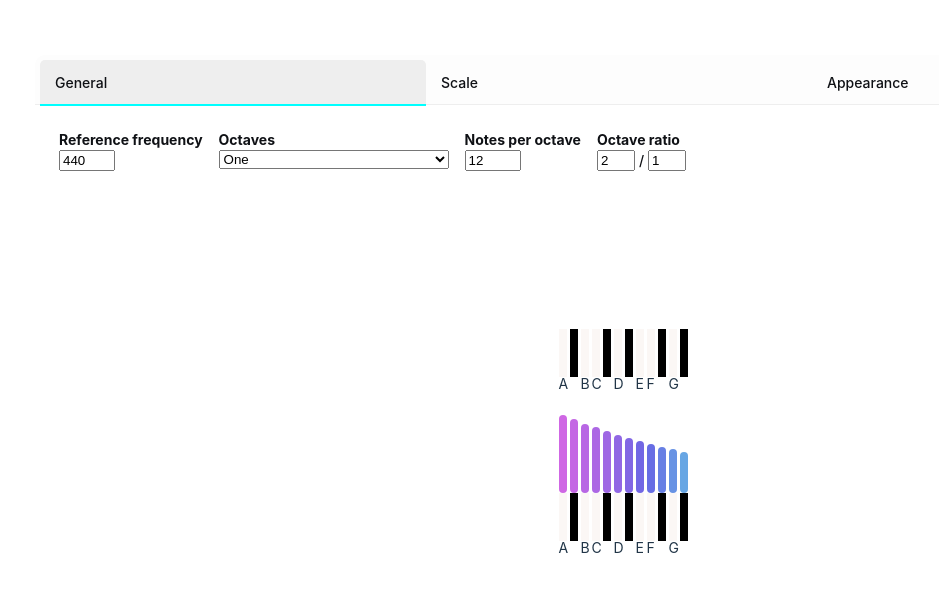
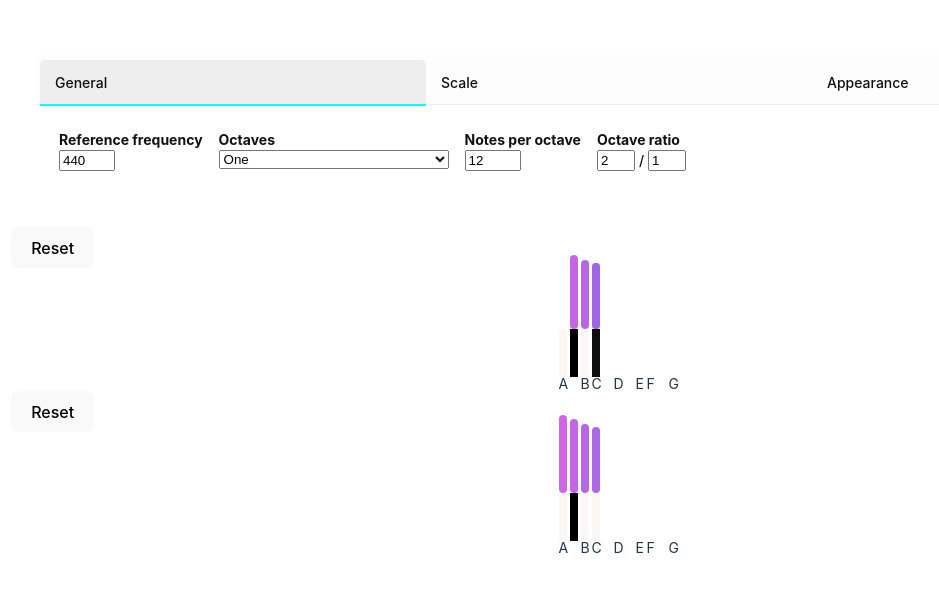
Before and after one commit to aacheng17/mere-music, a React (Vite) app: page / in a window 1280 px wide. Shown: the part 107-698 px from the top of the page, without its empty margins (21-960 px from the left). Built offline with nearby package versions, Linux system fonts and the light colour scheme.

Commit message:
Animation sequences initial work

```diff
--- a/src/components/String.tsx
+++ b/src/components/String.tsx
@@ -1,26 +1,27 @@
 import React from 'react'
-import { AnimatePresence, motion } from "motion/react"
+import { AnimatePresence, delay, motion, TargetAndTransition } from "motion/react"
 import { Freq, ScaleType, stringWidth } from '../Models';
 import { IStringSettingsModel } from './StringSettings';
+import { makeStringAnimData } from './StringAnim';
+import { IAnimProps } from './animation';
 
 export interface IStringProps {
   layoutId: string,
   freq: Freq,
   height: number,
-  logHeight: number,
   x: number,
-  logView: boolean,
   isSemiHover: boolean,
   onHoverStart?: ()=>void,
   onHoverEnd?: ()=>void,
-  settings: IStringSettingsModel
+  settings: IStringSettingsModel,
+  animProps: IAnimProps,
+  triggerAnim: number
 }
 
 export const String = (props: IStringProps) => {
-  const { layoutId, freq, height, logHeight, x, logView, isSemiHover, onHoverStart, onHoverEnd, settings } = props
+  const { layoutId, freq, height, x, isSemiHover, onHoverStart, onHoverEnd, settings, animProps, triggerAnim } = props
 
   const isBlackKey = React.useMemo(() => [1, 4, 6, 9, 11].includes(freq.noteIndexWithinOctave), [freq])
-  const displayHeight = React.useMemo(() => logView ? logHeight: height, [height, logHeight, logView])
   const roundedFreq = React.useMemo(() => (Math.round(freq.getHertz() * 100) / 100).toFixed(2), [freq])
 
   const backgroundColor = React.useMemo(() => {
@@ -31,16 +32,36 @@ export const String = (props: IStringProps) => {
     return `hsl(${hue}, 70%, 65%)`
   }, [freq, settings.octaveDen, settings.octaveNum])
 
+  const [ delays, setDelays ] = React.useState<(() => void)[]>([])
+  const [ animate, setAnimate ] = React.useState<TargetAndTransition>()
+  React.useEffect(() => {
+    delays.forEach(delay => delay())
+    const newDelays: (() => void)[] = []
+
+    if (animProps) {
+      const animData = makeStringAnimData({ ...animProps, height })
+      setAnimate(animData.frames[0].animate)
+      animData.frames.forEach(frame => {
+        newDelays.push(delay(() => {setAnimate(frame.animate)}, animData.startTime + frame.time))
+      })
+      newDelays.push(delay(() => setDelays([]), animData.startTime + animData.frames[animData.frames.length-1].time + 1))
+    }
+
+    setDelays(newDelays)
+  // eslint-disable-next-line react-hooks/exhaustive-deps
+  }, [triggerAnim])
+
   const animateContainer = React.useMemo(() => ({ x, opacity: freq.visible ? 1 : 0, y : freq.visible ? 0 : -16 }), [freq.visible, x])
 
-  const animate = React.useMemo(() => {
+  const gestureAnimate = React.useMemo(() => {
+    if (delays.length) { return {} }
     return {
       y: isSemiHover ? -8 : 0,
       transition: {
         y: { duration: 0.1 }
       }
     }
-  }, [isSemiHover])
+  }, [delays.length, isSemiHover])
 
   const stringLabel: React.CSSProperties = React.useMemo(() => ({ width: '0px', visibility: isSemiHover ? 'visible' : 'hidden' }), [isSemiHover])
   const pianoKeyNoteString = React.useMemo(() => {
@@ -56,10 +77,11 @@ export const String = (props: IStringProps) => {
   }, [freq.noteIndexWithinOctave])
   const pianoKey: React.CSSProperties = React.useMemo(() => ({ backgroundColor: isBlackKey ? 'black' : '#fbf7f5' }), [isBlackKey])
 
-  return (<motion.div onHoverStart={onHoverStart} onHoverEnd={onHoverEnd}>
-    <motion.div style={stringContainer} animate={animateContainer}>
+  return animate ? (<motion.div onHoverStart={onHoverStart} onHoverEnd={onHoverEnd} initial={false}>
+    <motion.div style={stringContainer} animate={animateContainer} initial={false}>
       <motion.div style={stringLabel} animate={{ rotate: -90 }}>{roundedFreq}</motion.div>
       <motion.div
+        initial={false}
         layoutId={layoutId}
         style={{
           width: stringWidth,
@@ -67,8 +89,10 @@ export const String = (props: IStringProps) => {
           borderRadius: 5,
         }}
         animate={{
+          opacity: 1,
+          height: height,
           ...animate,
-          height: displayHeight
+          ...gestureAnimate
         }}
       />
       <AnimatePresence>
@@ -78,11 +102,11 @@ export const String = (props: IStringProps) => {
             animate={{ ...animate, height: '48px', width: stringWidth }}
             exit={{ opacity: 0, scale: 0 }}
           />
-          <motion.div style={pianoKeyLabel}>{pianoKeyNoteString}</motion.div>
+          {<motion.div style={pianoKeyLabel}>{pianoKeyNoteString}</motion.div>}
         </motion.div>}
       </AnimatePresence>
     </motion.div>
-  </motion.div>)
+  </motion.div>) : null
 }
 
 const stringContainer: React.CSSProperties = {
--- /dev/null
+++ b/src/components/StringAnim.ts
@@ -0,0 +1,41 @@
+import { stringGap, stringWidth } from "../Models"
+import { Anim, IAnimData, IAnimProps } from "./animation"
+
+export interface IFromStringProps extends IAnimProps {
+  sourceHeight: number,
+  height: number
+}
+
+export const makeStringAnimData = (props: IAnimProps): IAnimData => {
+  switch (props.anim) {
+    case Anim.SIMPLE:
+      return makeSimpleAnim(props)
+    case Anim.FROM_STRING:
+      return makeFromStringAnim(props as IFromStringProps)
+  }
+}
+
+const makeSimpleAnim = (props: IAnimProps): IAnimData => {
+  return {
+    startTime: props.startTime,
+    duration: props.duration,
+    frames: [
+      { animate: { opacity: 0 }, time: 0 },
+      { animate: { opacity: 1 }, time: props.duration * 0.5 }
+    ]
+  }
+}
+
+const makeFromStringAnim = (props: IFromStringProps): IAnimData => {
+  const sourceX = -(stringWidth + stringGap)
+  return {
+    startTime: props.startTime,
+    duration: props.duration,
+    frames: [
+      { animate: { opacity: 0, x: sourceX, height: props.sourceHeight }, time: 0 },
+      { animate: { opacity: 1, x: sourceX, height: props.sourceHeight }, time: 0.25 },
+      { animate: { opacity: 1, x: 0, height: props.sourceHeight}, time: props.duration * 0.5 },
+      { animate: { opacity: 1, x: 0, height: props.height }, time: props.duration * 0.75 }
+    ]
+  }
+}
--- a/src/components/Strings.tsx
+++ b/src/components/Strings.tsx
@@ -3,13 +3,16 @@ import { distanceBetweenStringCenters, Freq, stringGap } from "../Models"
 import React from "react"
 import { String } from './String'
 import { IStringSettingsModel } from "./StringSettings"
+import { Anim } from "./animation"
+import { makeStringAnimProps } from "./StringsAnim"
 
 const getStringLogHeight = (absoluteFreq: number) => Math.log(20000 / absoluteFreq) * 100
 
-export const Strings = (props: { freqs: Freq[], settings: IStringSettingsModel }) => {
-  const { freqs, settings } = props
+export const Strings = (props: { freqs: Freq[], settings: IStringSettingsModel, anim?: Anim }) => {
+  const { freqs, settings, anim } = props
 
   const [ hoveredStringIndex, setHoveredStringIndex ] = React.useState<number>()
+  const [ triggerAnim, setTriggerAnim ] = React.useState(0)
 
   const [ stringElements, containerWidth ] = React.useMemo(() => {
     if (!freqs.length) return []
@@ -18,11 +21,11 @@ export const Strings = (props: { freqs: Freq[], settings: IStringSettingsModel }
 
     const stringData = freqs.map((freq, i) => {
       const absoluteFreq = freq.getHertz()
-      const height = 34300 / absoluteFreq
       const logHeight = getStringLogHeight(absoluteFreq)
+      const displayHeight = settings.logView ? logHeight : (34300 / absoluteFreq)
       return {
         freq,
-        height,
+        height: displayHeight,
         logHeight,
         layoutId: `string${i}`,
         logView: settings.logView,
@@ -33,20 +36,26 @@ export const Strings = (props: { freqs: Freq[], settings: IStringSettingsModel }
       }
     })
 
-    let strings: JSX.Element[] = []
-
+    let stringProps = []
     if (settings.evenXSpacing) {
-      strings = stringData.map(s => <String {...s} x={0} />)
+      stringProps = stringData.map(s => ({ ...s, x: 0 }))
     } else {
       const averageDiffLogHeight = (stringData[stringData.length-1].logHeight - stringData[0].logHeight) / (stringData.length - 1)
-      strings = stringData.map((s, i) => {
+      stringProps = stringData.map((s, i) => {
         const x = i === 0 ? 0 : (stringData[i].logHeight - stringData[i-1].logHeight - averageDiffLogHeight) / Math.abs(averageDiffLogHeight) * distanceBetweenStringCenters
-        return <String {...s} x={x} />
+        return { ...s, x }
       })
     }
 
-    return [ strings, containerWidth ]
-  }, [freqs, hoveredStringIndex, settings])
+    let t = 250
+    return [ stringProps.map((s, i) => {
+      const duration = 1000
+      const isFirst = i === 0
+      const animProps = makeStringAnimProps({ anim: anim ?? Anim.SIMPLE, startTime: t, duration, sourceHeight: isFirst ? undefined : stringProps[i-1].height}, isFirst)
+      t += duration + 250
+      return <String key={i} {...s} animProps={animProps} triggerAnim={triggerAnim} />
+    }), containerWidth ]
+  }, [anim, freqs, hoveredStringIndex, settings, triggerAnim])
 
   const stringsContainer: React.CSSProperties = React.useMemo(() => ({
     display: 'flex',
@@ -58,6 +67,7 @@ export const Strings = (props: { freqs: Freq[], settings: IStringSettingsModel }
   }), [containerWidth])
 
   return <motion.div style={strings}>
+    <motion.button style={{position: 'absolute'}} onClick={() => setTriggerAnim(t => (t+1)%2)}>Reset</motion.button>
     <motion.div style={stringsContainer}>{stringElements}</motion.div>
   </motion.div>
 }
--- /dev/null
+++ b/src/components/StringsAnim.tsx
@@ -0,0 +1,10 @@
+import { Anim, IAnimProps } from "./animation"
+
+export const makeStringAnimProps = (props: IAnimProps, isFirst: boolean) => {
+  switch (props.anim) {
+    case Anim.SIMPLE:
+      return props
+    case Anim.FROM_STRING:
+      return isFirst ? { ...props, anim: Anim.SIMPLE } : props
+  }
+}
--- /dev/null
+++ b/src/components/animation.ts
@@ -0,0 +1,22 @@
+import { TargetAndTransition } from "motion/react"
+
+export enum Anim {
+  SIMPLE, FROM_STRING
+}
+
+export interface IAnimProps {
+  anim: Anim
+  startTime: number
+  duration: number
+}
+
+export interface IAnimFrame {
+  animate: TargetAndTransition,
+  time: number
+}
+
+export interface IAnimData {
+  startTime: number
+  duration: number
+  frames: IAnimFrame[]
+}
--- a/src/components/animation/EqualConstruction.tsx
+++ b/src/components/animation/EqualConstruction.tsx
@@ -1,52 +1,28 @@
-import { delay, motion } from "motion/react";
+import { motion } from "motion/react";
 import { IStringSettingsModel } from "../StringSettings";
 import React from "react";
 import { Strings } from "../Strings";
 import { getAllFreqs, getEqualTemperamentRatios, getOctaveInfo } from "./construction";
 import { Freq } from "../../Models";
+import { Anim } from "../animation";
 
 export const EqualConstruction = ( props: { settings: IStringSettingsModel} ) => {
   const { settings } = props
 
-  const [ ratioVisuals, setRatioVisuals ] = React.useState<Freq[]>([])
-  const [ freqVisuals, setFreqVisuals ] = React.useState<Freq[]>([])
-
   const [ octaveMult, octavesBelow, octavesAbove ] = React.useMemo(() => getOctaveInfo(settings), [settings])
 
-  const ratios = React.useMemo(() => getEqualTemperamentRatios(octaveMult, settings.notesPerOctave), [octaveMult, settings.notesPerOctave])
+  const ratios = React.useMemo(() =>
+    getEqualTemperamentRatios(octaveMult, settings.notesPerOctave)
+  , [octaveMult, settings.notesPerOctave])
+
+  const stepOneFreqs = React.useMemo(() => ratios.map((ratio, i) => new Freq(ratio, 440, 0, i, true)), [ratios])
 
   const freqs = React.useMemo(() => {
     return getAllFreqs(ratios, settings.referenceNote, octaveMult, octavesAbove, octavesBelow)
   }, [octaveMult, octavesAbove, octavesBelow, ratios, settings.referenceNote])
 
-  React.useEffect(() => {
-    let t = 250
-
-    setRatioVisuals(ratios.map((ratio, i) => new Freq(ratio, 440, 0, i, false)))
-    for (let i = 0; i < ratios.length; i++) {
-      t += 500 / ratios.length
-      delay(() => setRatioVisuals(ratioVisuals => {
-        const result = [ ...ratioVisuals ]
-        result[i].visible = true
-        return result
-      }), t)
-    }
-
-    t += 250
-
-    setFreqVisuals(freqs)
-    for (let i = 0; i < freqs.length; i++) {
-      t += 500 / freqs.length
-      delay(() => setFreqVisuals(freqVisuals => {
-        const result = [ ...freqVisuals ]
-        result[i].visible = true
-        return result
-      }), t)
-    }
-  }, [freqs, ratios, settings.notesPerOctave])
-
   return <motion.div>
-    <Strings freqs={ratioVisuals} settings={settings} />
-    <Strings freqs={freqVisuals} settings={settings} />
+    <Strings freqs={stepOneFreqs} settings={settings} anim={Anim.FROM_STRING} />
+    <Strings freqs={freqs} settings={settings} />
   </motion.div>
 }
--- a/src/components/animation/PythagoreanConstruction.tsx
+++ b/src/components/animation/PythagoreanConstruction.tsx
@@ -22,7 +22,6 @@ export const PythagoreanConstruction = ( props: { settings: IStringSettingsModel
       ratio.multD(settings.baseDen)
       while (ratio.getValue() > octaveMult) { ratio.multD(octaveMult) }
       while (ratio.getValue() < 1 / octaveMult) { ratio.multN(octaveMult) }
-      console.log(ratio.getValue())
       ratios.push(ratio)
     }
     ratios.sort((a, b) => a.getValue() < b.getValue() ? -1 : 1)
--- a/src/components/animation/construction.ts
+++ b/src/components/animation/construction.ts
@@ -29,7 +29,7 @@ export const getAllFreqs = (ratios: Ratio[], referenceNote: number, octaveMult:
 
   let freqs: Freq[] = []
   octaveRoots.forEach((root, octaveIndex) => {
-    freqs = [ ...freqs, ...ratios.map((ratio, i) => new Freq(ratio, root, octaveIndex, i, false)) ]
+    freqs = [ ...freqs, ...ratios.map((ratio, i) => new Freq(ratio, root, octaveIndex, i, true)) ]
   })
 
   return freqs
--- a/src/components/input/SelectInput.tsx
+++ b/src/components/input/SelectInput.tsx
@@ -14,7 +14,7 @@ export const SelectInput = <T extends string | number | readonly string[] | unde
       onChange={e => onChange(e.target.value as T)}
     >
       {options.map(t => {
-        return (<motion.option>{t}</motion.option>)
+        return (<motion.option key={t?.toString()}>{t}</motion.option>)
       })}
     </motion.select>
   </motion.div>
```
